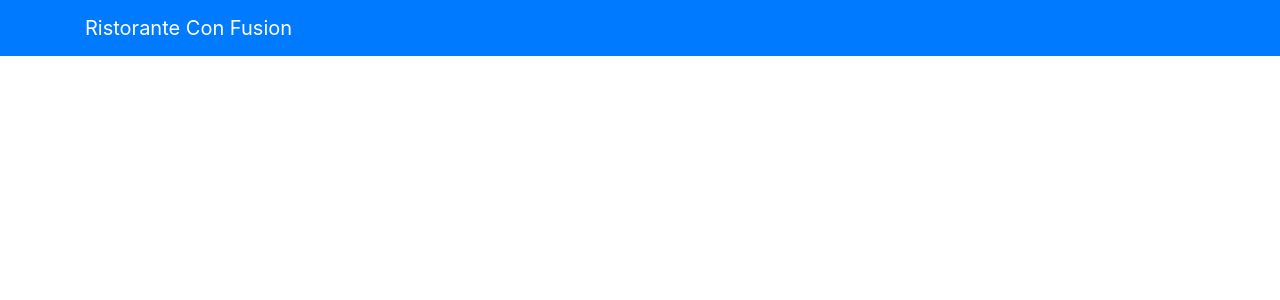
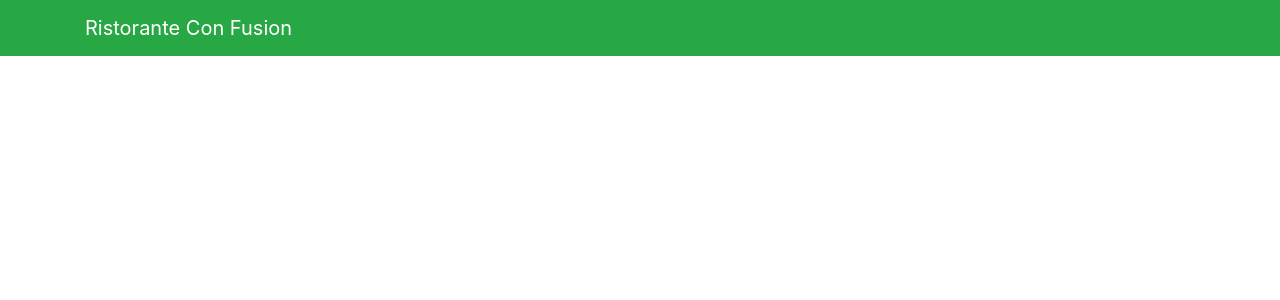
Before and after one commit to oliver-007/Front-End-Web-Development-with-React, a React (Create React App) app: page / in a window 1280 px wide. Shown: the top 300 px of the page. Built offline with nearby package versions, Linux system fonts and the light colour scheme.

Commit message:
navbar color change

```diff
--- a/src/App.js
+++ b/src/App.js
@@ -6,7 +6,7 @@ import { Form } from "reactstrap";
 function App() {
   return (
     <div className="App">
-      <Navbar dark color="primary">
+      <Navbar dark color="success">
         <div className="container">
           <NavbarBrand href="/">Ristorante Con Fusion</NavbarBrand>
         </div>
```
